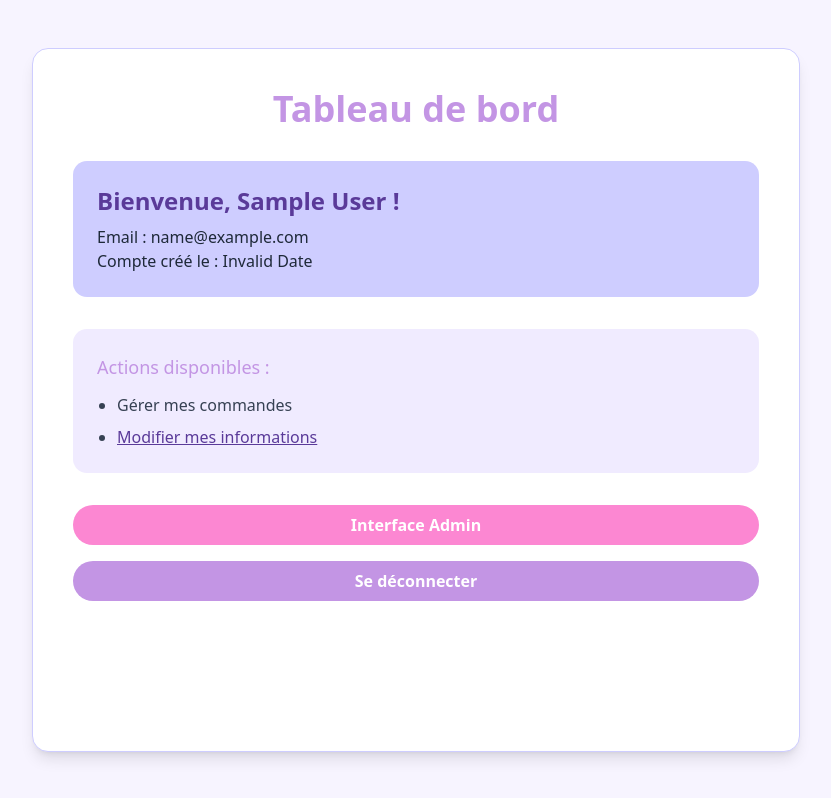
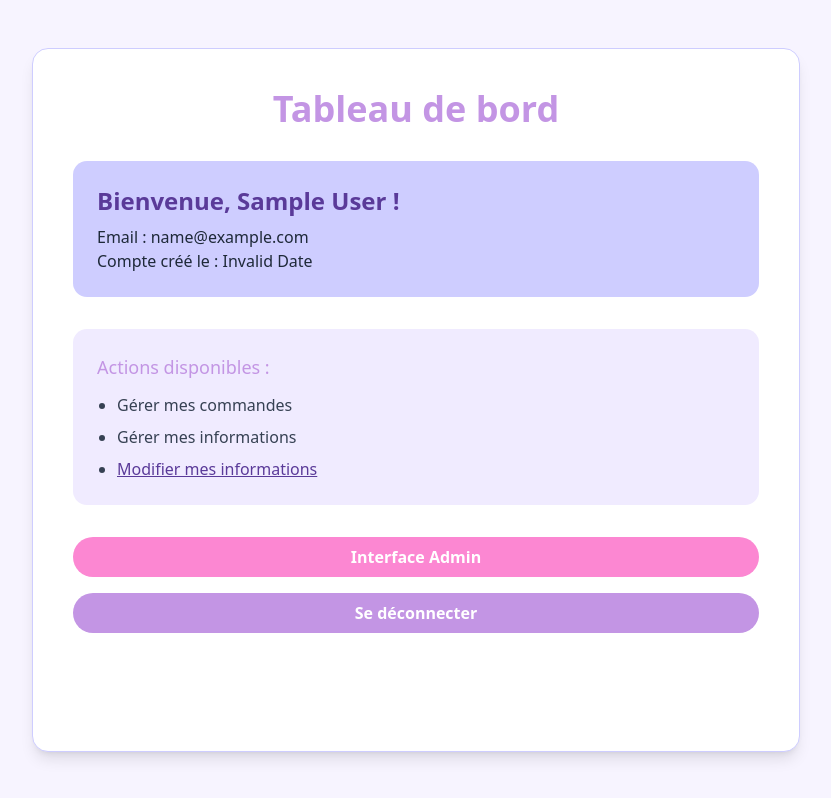
Before and after one commit to elliottWacArchive/2025-07-ecommerce, a Next.js app in the folder frontend/: page /dashboard in a window 1280 px wide. Shown: the whole page, without its empty margins (224-1055 px from the left). Built offline with nearby package versions, Linux system fonts and the light colour scheme; no server answers; sample sign-in values are in the browser's storage.

Commit message:
changement mineurs de mis en page

```diff
--- a/frontend/src/app/dashboard/page.jsx
+++ b/frontend/src/app/dashboard/page.jsx
@@ -96,6 +96,7 @@ export default function Dashboard() {
           </h3>
           <ul className="list-disc pl-5 space-y-2 text-gray-700">
             <li>Gérer mes commandes</li>
+            <li>Gérer mes informations</li>
             <li>
               <button
                 onClick={() => setShowModal(true)}
```
